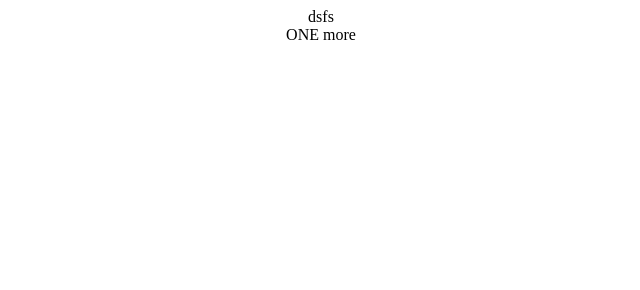
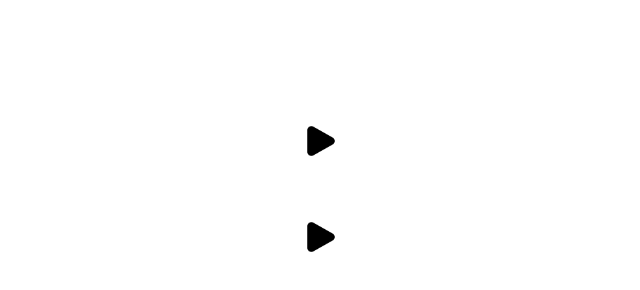
Before and after one commit to hakimihamzan/audio, a plain HTML site: page index.html in a window 1280 px wide. Shown: the whole page, without its empty margins (319-959 px from the left). Drawn offline with Linux system fonts and the light colour scheme.

Commit message:
finished play and stop functionality

```diff
--- a/index.html
+++ b/index.html
@@ -1,23 +1,47 @@
 <!DOCTYPE html>
 <html lang="en">
   <head>
-    <meta charset="UTF-8">
-    <meta name="viewport" content="width=device-width, initial-scale=1.0">
+    <meta charset="UTF-8" />
+    <meta name="viewport" content="width=device-width, initial-scale=1.0" />
     <title>Audio</title>
     <style>
       .container {
+        margin: 120px;
         text-align: center;
       }
     </style>
   </head>
   <body>
     <div class="container">
+      <div style="margin: 50px">
         <div>
-           dsfs
+          <img
+            src="assets/play.png"
+            alt="play"
+            width="42px"
+            onclick="play(event, 'flaws')"
+          />
         </div>
+        <audio id="flaws">
+          <source src="assets/flaws.m4a" />
+          Your browser does not support the audio element.
+        </audio>
+      </div>
+      <div style="margin: 50px">
         <div>
-           ONE more
+          <img
+            src="assets/play.png"
+            alt="play"
+            width="42px"
+            onclick="play(event, 'where_i_leave')"
+          />
+        </div>
+        <audio id="where_i_leave">
+          <source src="assets/where_i_leave.m4a" />
+          Your browser does not support the audio element.
+        </audio>
       </div>
     </div>
+    <script src="index.js"></script>
   </body>
 </html>
--- /dev/null
+++ b/index.js
@@ -0,0 +1,15 @@
+function play(e, id) {
+    let playButton = e.target;
+    let audio = document.getElementById(id);
+
+    if (!playButton.dataset.play || playButton.dataset.play == 'tidak') {
+        playButton.dataset.play = 'ya';
+        playButton.src = 'assets/stop.png';
+        audio.play();
+    } else {
+        playButton.dataset.play = 'tidak';
+        playButton.src = 'assets/play.png';
+        audio.currentTime = 0;
+        audio.pause();
+    }
+}
```
Lines whose indentation alone changed are shown as unchanged.
